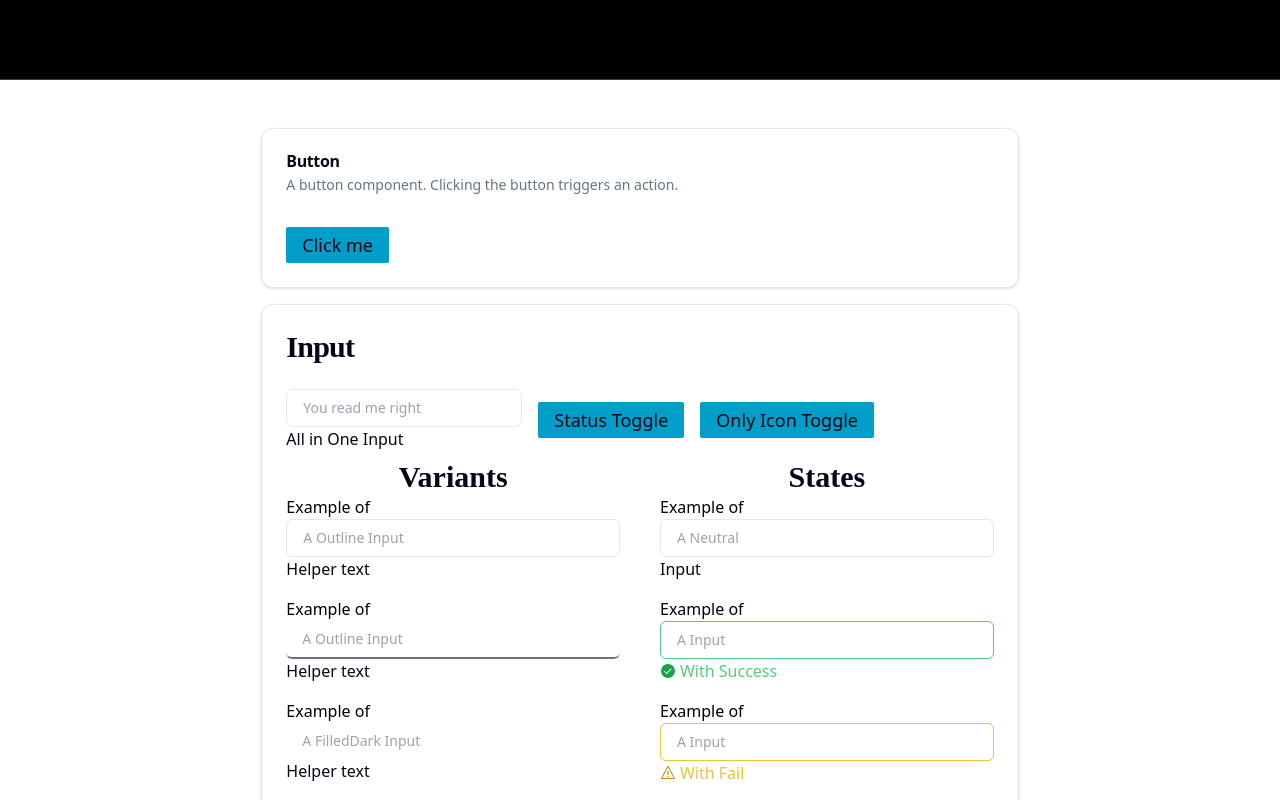
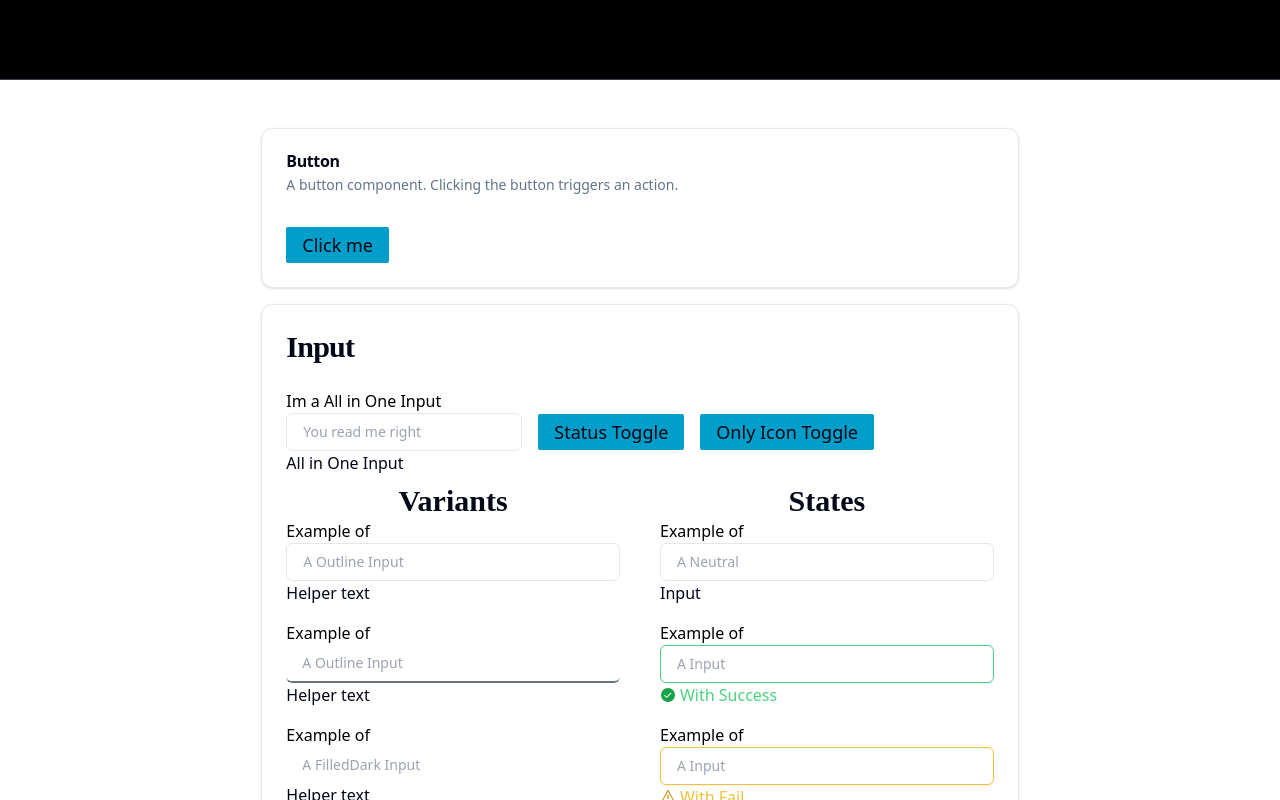
Before and after one commit to indicacode/gbt-fluent2-web, a Next.js app: page / in a window 1280 px wide. Shown: the top 800 px of the page. Built offline with nearby package versions, Linux system fonts and the light colour scheme.

Commit message:
feat[gbt-fluent2-web]finish input

```diff
--- a/app/page.tsx
+++ b/app/page.tsx
@@ -46,7 +46,7 @@ export default function Page() {
                     state={status}
                     iconOnly={iconOnly}
                     className="min-w-full"
-                    label="Im a All in One Input"
+                    labelText="Im a All in One Input"
                     placeholder="You read me right"
                     helperText="All in One Input"
                   />
```
